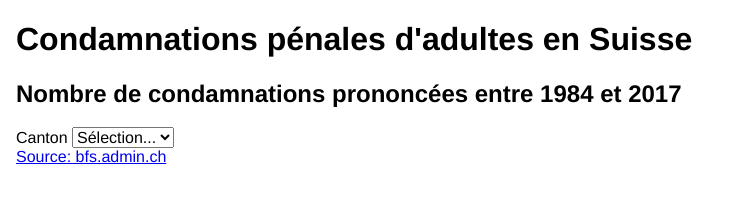
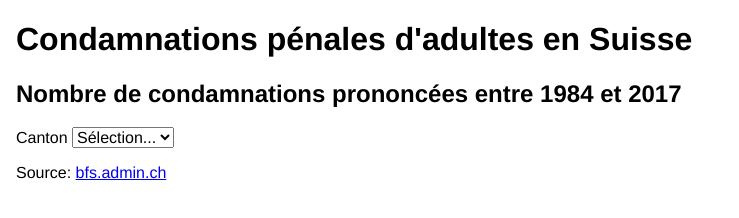
Before and after one commit to KVVisDon/CondPen, a plain HTML site: page index.html in a window 1280 px wide. Shown: the whole page, without its empty margins (0-739 px from the left). Drawn offline with nearby package versions, Linux system fonts and the light colour scheme.

Commit message:
modifs index

```diff
--- a/index.html
+++ b/index.html
@@ -18,7 +18,10 @@
         </select>
     </div>
 
-    <a href="https://www.bfs.admin.ch/bfs/fr/home/statistiques/catalogues-banques-donnees/tableaux.assetdetail.8946563.html">Source: bfs.admin.ch</a>
+    <div class="footer">
+        <p> Source: <a href="https://www.bfs.admin.ch/bfs/fr/home/statistiques/catalogues-banques-donnees/tableaux.assetdetail.8946563.html">bfs.admin.ch</a>
+    </div>
+
     <div class="main"></div>
     <script src="https://d3js.org/d3.v5.min.js"></script>
     <script src="scripts/main.js"></script>
```
